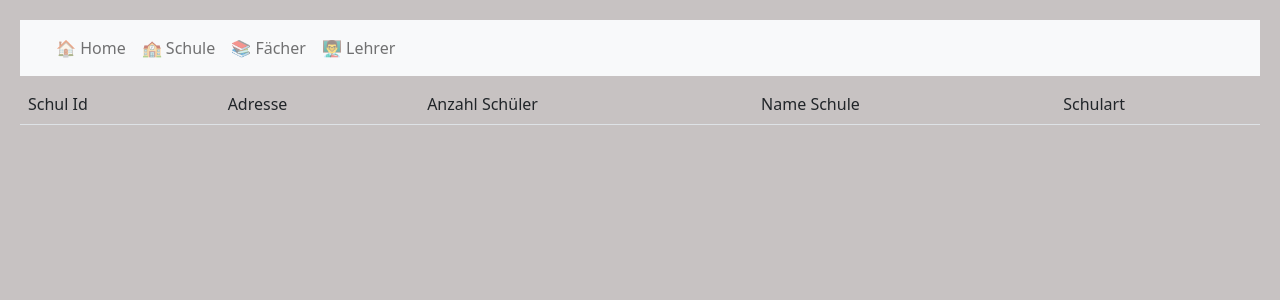
After one commit to SPL21GL/FL_FalskProjekt, a Flask app: template templates/Schul.html in a window 1280 px wide. The commit adds this page. Shown: the top 300 px of the page. Run offline with Flask 2, Linux system fonts and the light colour scheme; the template is opened without the code that fills it, so the values that code supplies are empty.

Commit message:
added controller, schul.htlm and edit templates

```diff
--- a/app.py
+++ b/app.py
@@ -1,6 +1,9 @@
 from flask import Flask
 from flask.templating import render_template
+import sqlalchemy
 from models import db
+from controller.index import index_blueprint
+from controller.schule import school_blueprint
 
 
 app = Flask(__name__)
@@ -8,11 +11,11 @@ app.secret_key = "VerySecretSecretKey"
 
 
 app.config["SQLALCHEMY_TRACK_MODIFICATIONS"] = False
-app.config["SQLALCHEMY_DATABASE_URI"] = "mysql://root:root@localhost/todoItemApp"
+app.config["SQLALCHEMY_DATABASE_URI"] = "mysql://root:root@localhost/Schule"
 db.init_app(app)
 
-@app.route("/", methods=["get","post"])
-def index():
-    return render_template("index.html",headline = "SchulDb")
+session : sqlalchemy.orm.scoped_session = db.session
 
+app.register_blueprint(school_blueprint)
+app.register_blueprint(index_blueprint)
 app.run(debug=True)
--- /dev/null
+++ b/templates/Schul.html
@@ -0,0 +1,30 @@
+{%extends 'base.html'%}
+
+{%block body%}
+
+<table class="table">
+    <thead>
+        <tr>
+            <td scope="col">Schul Id</td>
+            <td scope="col">Adresse</td>
+            <td scope="col">Anzahl Schüler</td>
+            <td scope="col">Name Schule</td>
+            <td scope="col">Schulart</td>
+        </tr>
+    </thead>
+    <tbody>
+        <body style="background-color:rgb(199, 194, 194);">
+        {%for item in items:%}
+            <tr>
+                <td scope="row">{{item.school_Id}}</td>
+                <td>{{item.Adresse}}</td>
+                <td>{{item.Anzahl_Schüler}}</td>
+                <td>{{item.Name_Schule}}</td>
+                <td>{{item.Schulart}}</td>
+
+            </tr>
+        {%endfor%}
+    </tbody>
+</table>
+
+{%endblock%}
--- a/templates/base.html
+++ b/templates/base.html
@@ -20,18 +20,38 @@
 </head>
 
 <body>
+
+
+    <nav class="navbar navbar-expand-lg navbar-light bg-light">
+    <div class="container-fluid">
+        <a class="navbar-brand" href="#"></a>
+        <button class="navbar-toggler" type="button" data-bs-toggle="collapse" data-bs-target="#navbarNavAltMarkup" aria-controls="navbarNavAltMarkup" aria-expanded="false" aria-label="Toggle navigation">
+        <span class="navbar-toggler-icon"></span>
+        </button>
+        <div class="collapse navbar-collapse" id="navbarNavAltMarkup">
+        <div class="navbar-nav">
+            <a class="nav-link" href="/">🏠 Home</a>
+            <a class="nav-link" href="/schule">🏫 Schule</a>
+            <a class="nav-link" href="/faecher">📚 Fächer</a>
+            <a class="nav-link" href="/lehrer">👨‍🏫 Lehrer</a>
+
+        </div>
+        </div>
+    </div>
+    </nav>
+
     <h1>{{headline}}</h1>
 
     {%block body%}
 
     {%endblock%}
 
-    <script src="https://cdn.jsdelivr.net/npm/bootstrap@5.1.3/dist/js/bootstrap.bundle.min.js"
-        integrity="sha384-ka7Sk0Gln4gmtz2MlQnikT1wXgYsOg+OMhuP+IlRH9sENBO0LRn5q+8nbTov4+1p"
-        crossorigin="anonymous"></script>
+    <script
+      src="https://cdn.jsdelivr.net/npm/bootstrap@5.1.3/dist/js/bootstrap.bundle.min.js"
+      integrity="sha384-ka7Sk0Gln4gmtz2MlQnikT1wXgYsOg+OMhuP+IlRH9sENBO0LRn5q+8nbTov4+1p"
+      crossorigin="anonymous"
+    ></script>
 
-
-
-</body>
-
+    <script src="/static/classicmodels.js"></script>
+  </body>
 </html>
```
Also changed, not shown: controller/index.py (added, +12 -0 lines), controller/schule.py (added, +13 -0 lines).
